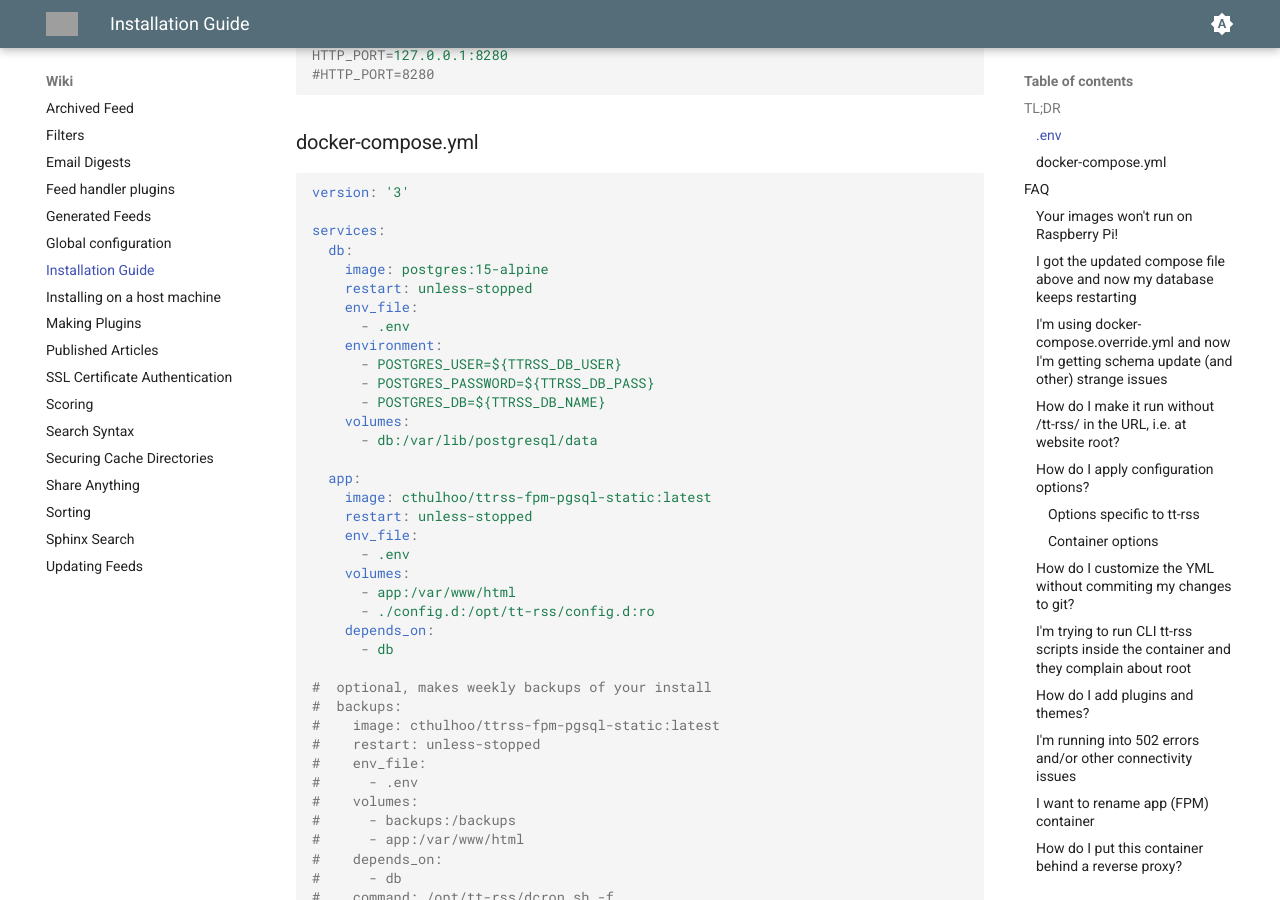
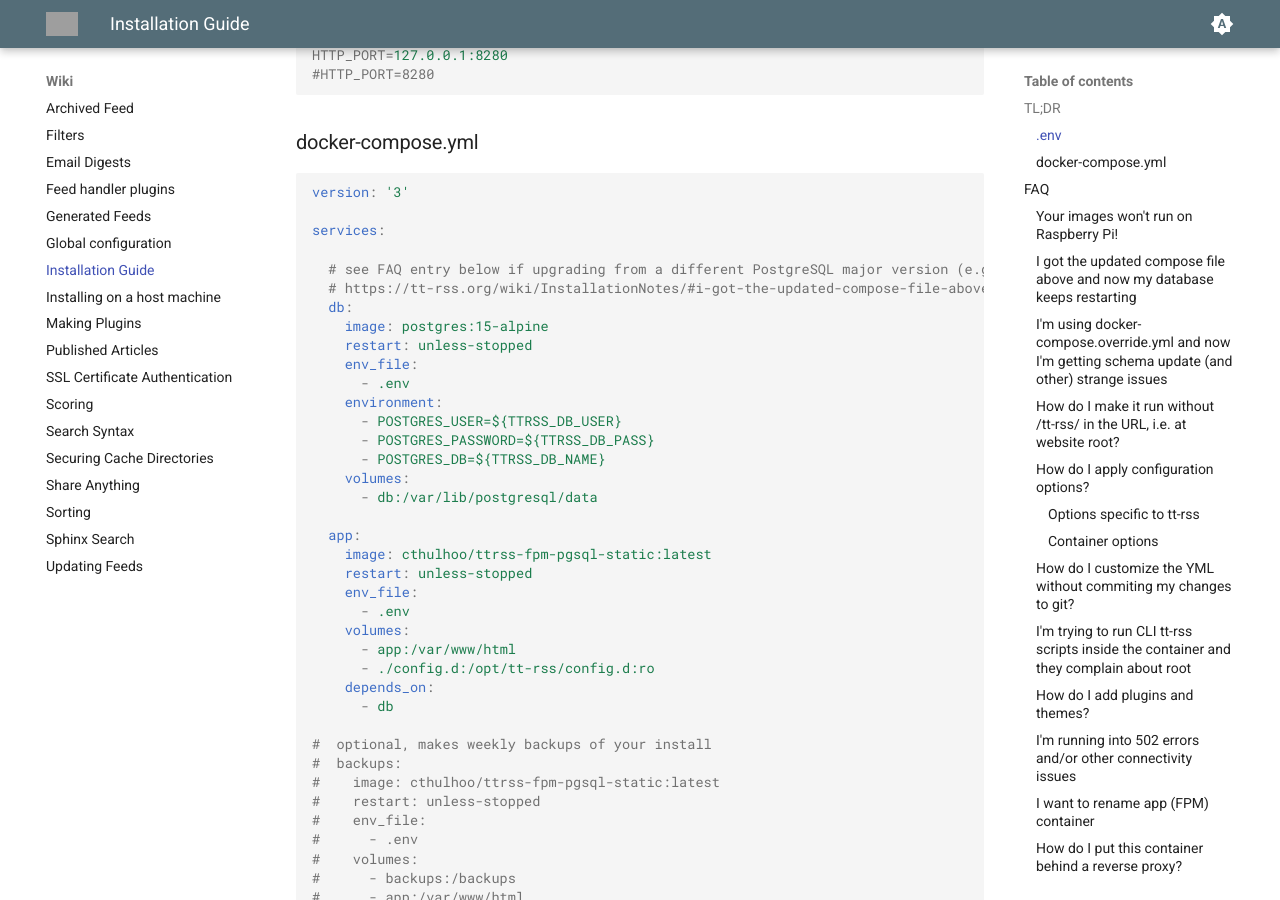
Before and after one commit to supahgreg/tt-rss-web-static, an MkDocs documentation site: the page built from docs/wiki/InstallationNotes.md, in a window 1280 px wide and 900 px high, scrolled down 1867 px. Built offline with MkDocs 1.6.1 and Material for MkDocs 9.7.7, drawn with Linux system fonts in a browser that asks for light colours.

Commit message:
add explicit faq link to the db container

```diff
--- a/docs/wiki/InstallationNotes.md
+++ b/docs/wiki/InstallationNotes.md
@@ -92,6 +92,9 @@
 version: '3'
 
 services:
+
+  # see FAQ entry below if upgrading from a different PostgreSQL major version (e.g. 12 to 15):
+  # https://tt-rss.org/wiki/InstallationNotes/#i-got-the-updated-compose-file-above-and-now-my-database-keeps-restarting
   db:
     image: postgres:15-alpine
     restart: unless-stopped
```
